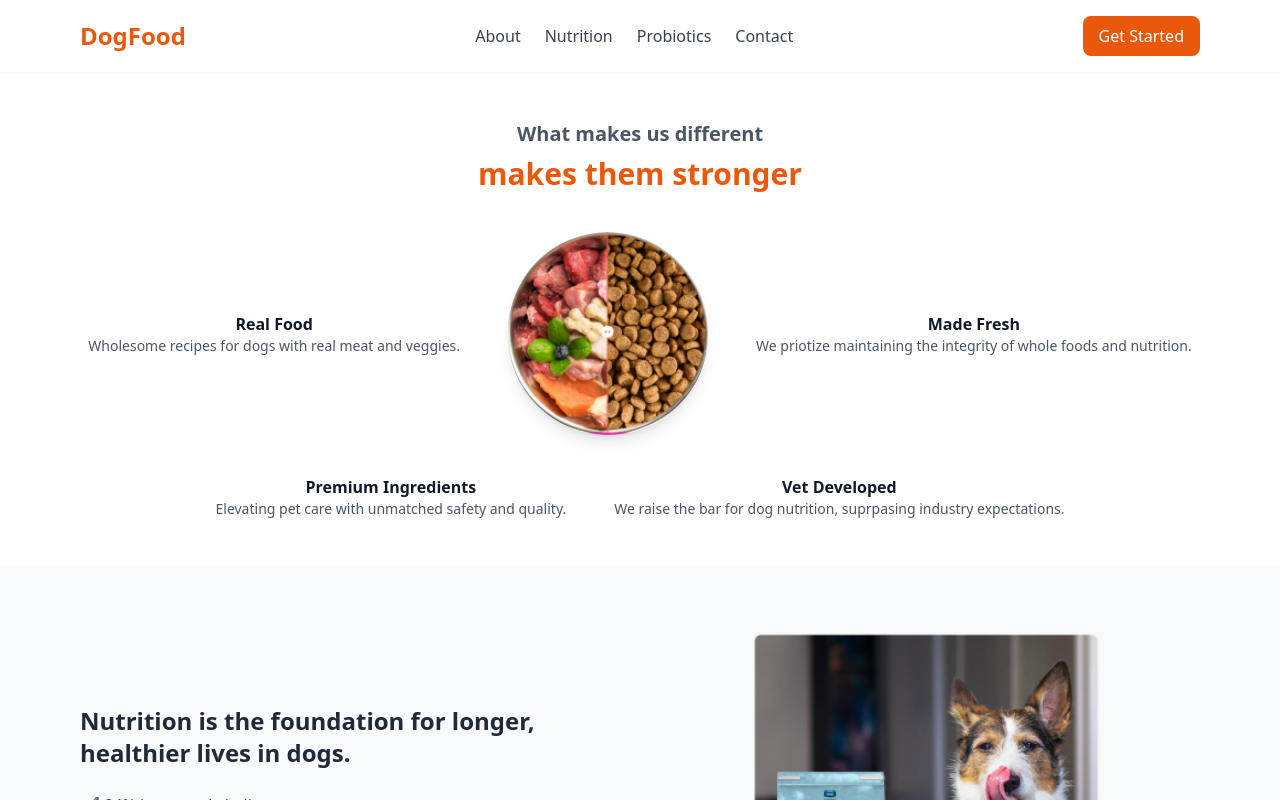
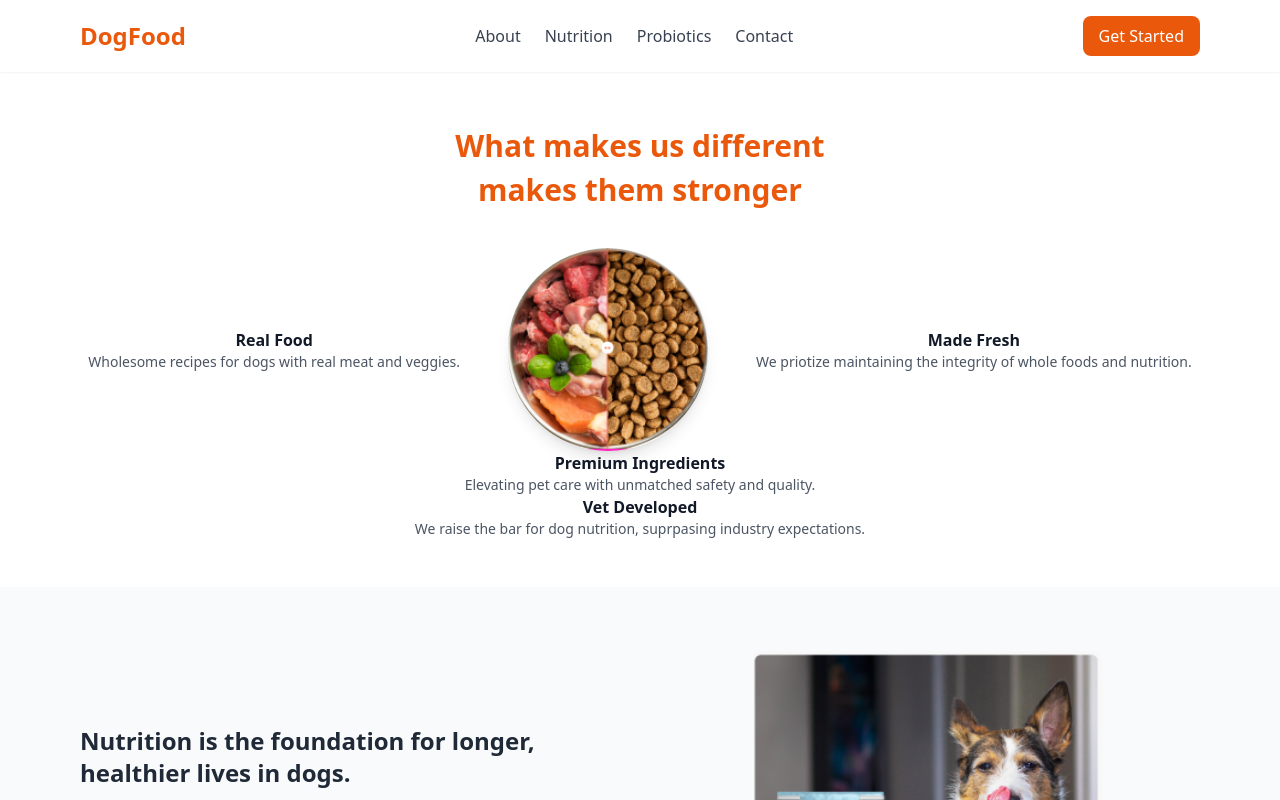
Before and after one commit to Solomonmatt/dog-food-landings, a Next.js app: page / in a window 1280 px wide. Shown: the top 800 px of the page. Built offline with nearby package versions, Linux system fonts and the light colour scheme.

Commit message:
Update index.js

```diff
--- a/pages/index.js
+++ b/pages/index.js
@@ -50,8 +50,8 @@
 
       {/* Section 1: What makes us different */}
       <section id="about" className="text-center py-12 px-6">
-        <h1 className="text-xl font-semibold text-gray-600">
-          What makes us different
+      <h1 className="text-2xl md:text-3xl font-bold text-orange-600 mt-2">
+      What makes us different
         </h1>
         <h1 className="text-2xl md:text-3xl font-bold text-orange-600 mt-2">
           makes them stronger
@@ -74,7 +74,6 @@
           </div>
         </div>
 
-        <div className="flex flex-col md:flex-row justify-center items-center gap-12 mt-10">
           <div className="text-center">
             <p className="font-semibold">Premium Ingredients</p>
             <p className="text-gray-600 text-sm">Elevating pet care with unmatched safety and quality.</p>
@@ -84,7 +83,7 @@
             <p className="font-semibold">Vet Developed</p>
             <p className="text-gray-600 text-sm">We raise the bar for dog nutrition, suprpasing industry expectations.</p>
           </div>
-        </div>
+
       </section>
 
       {/* Section 2: Nutrition Foundation */}
```
